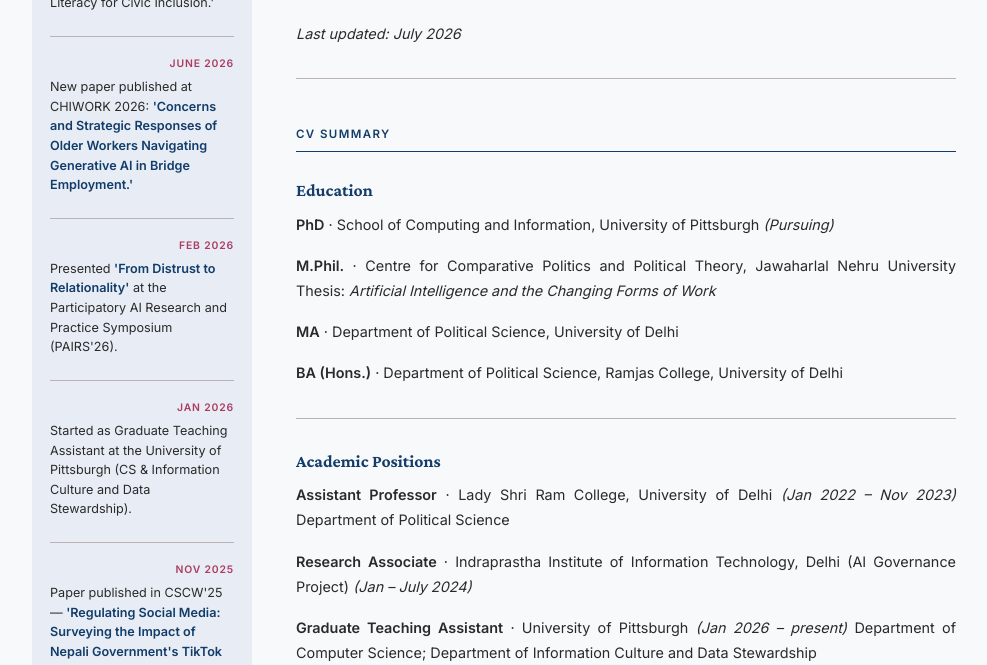
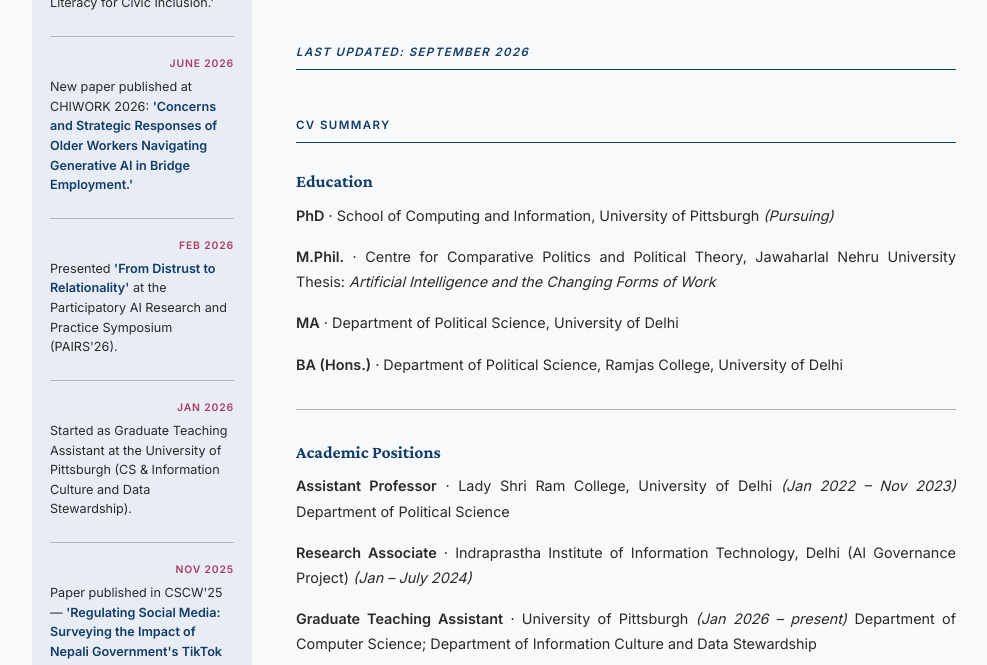
Before and after one commit to adityanayak-info/adityanayak-info.github.io, a Jekyll site: the page built from cv.md, in a window 1280 px wide and 900 px high, scrolled down 850 px, cut to the strip 235-900 px from the top of the window. Shown: the whole strip, without its empty margins (146-1133 px from the left). Built offline with Jekyll 4.4.1, drawn with Linux system fonts in a browser that asks for light colours.

Commit message:
Update CV download link and last updated date

```diff
--- a/cv.md
+++ b/cv.md
@@ -19,7 +19,7 @@
 </div>
 
 <div class="cv-actions">
-  <a class="btn btn-primary" href="https://drive.google.com/uc?export=download&id=17HUXK8Gf-FGJZLu07IlP4mZhibN44uU3" target="_blank" rel="noopener">Download PDF</a>
+  <a class="btn btn-primary" href="https://drive.google.com/uc?export=download&id=1eyPedBXkG5wIPelzPgScFF5EYARK4hBm" target="_blank" rel="noopener">Download PDF</a>
 </div>
 
 
@@ -37,15 +37,14 @@
 
 <div class="cv-embed-wrap">
   <iframe
-    src="https://drive.google.com/file/d/17HUXK8Gf-FGJZLu07IlP4mZhibN44uU3/preview"
+    src="https://drive.google.com/file/d/1eyPedBXkG5wIPelzPgScFF5EYARK4hBm/preview"
     title="Aditya Nayak — Curriculum Vitae"
     allow="autoplay"
     loading="lazy">
   </iframe>
 </div>
 
-*Last updated: July 2026*
-
+*Last updated: September 2026*
 ---
 
 ## CV Summary
```
